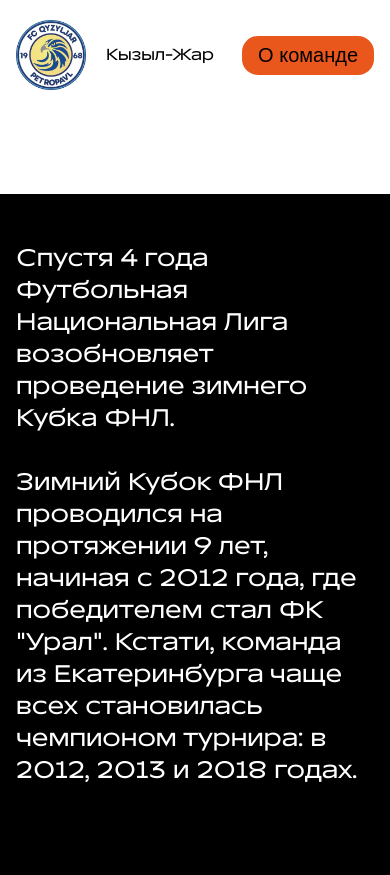
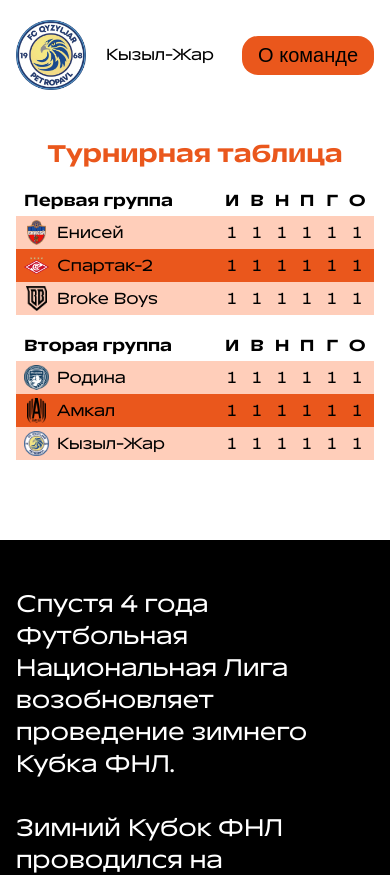
Before and after one commit to vas1levnv/fnl-camp, a Vue app: page / in a window 390 px wide. Shown: the part 1540-2415 px from the top of the page. Built offline with nearby package versions, Linux system fonts and the light colour scheme.

Commit message:
Верстает таблицу турнира

```diff
--- a/src/components/TeamsInfo/TeamsDetail/TeamsDetail.vue
+++ b/src/components/TeamsInfo/TeamsDetail/TeamsDetail.vue
@@ -6,31 +6,13 @@
 </template>
 
 <script>
-import enisei from '@/assets/img/Enisei.png'
-import spartak from '@/assets/img/spartak.png'
-import bb from '@/assets/img/bb.png'
-import rodina from '@/assets/img/rodina.png'
-import amkal from '@/assets/img/Amkal.png'
-import petropavl from '@/assets/img/petropavl.png'
 import TeamsItem from "@/components/TeamsInfo/TeamsDetail/TeamsItem.vue";
 
 export default {
 	name: "TeamsDetail",
 	components: {TeamsItem},
-	data() {
-		return {
-			teamsFirst: [
-				{id: 1, name: 'Енисей', src: enisei, link: '#', isWhite: false},
-				{id: 2, name: 'Спартак-2', src: spartak, link: '#', isWhite: false},
-				{id: 3, name: 'Broke Boys', src: bb, link: '#', isWhite: true}
-			],
-			teamsSecond: [
-				{id: 1, name: 'Родина', src: rodina, link: '#', isWhite: false},
-				{id: 2, name: 'Амкал', src: amkal, link: '#', isWhite: true},
-				{id: 3, name: 'Кызыл-Жар', src: petropavl, link: '#', isWhite: false}
-			],
-		}
-	}
+	props: ['teamsFirst', 'teamsSecond']
+
 }
 </script>
 
@@ -38,7 +20,7 @@ export default {
 .teams-detail {
 	display: grid;
 	grid-template-columns: 1fr 1fr;
-	gap: 3rem;
+	gap: 6rem;
 }
 
 @media (max-width: 1024px) {
--- a/src/components/TeamsInfo/TeamsInfo.vue
+++ b/src/components/TeamsInfo/TeamsInfo.vue
@@ -1,17 +1,93 @@
 <template>
 	<div class="teams-info">
 		<div class="container">
-			<teams-detail/>
+			<teams-detail :teamsFirst="teamsFirst" :teamsSecond="teamsSecond"/>
+			<teams-table :teamsFirst="teamsFirst" :teamsSecond="teamsSecond"/>
 		</div>
 	</div>
 </template>
 
 <script>
 import TeamsDetail from "@/components/TeamsInfo/TeamsDetail/TeamsDetail.vue";
+import TeamsTable from "@/components/TeamsInfo/TeamsTable/TeamsTable.vue";
+import enisei from "@/assets/img/Enisei.png";
+import spartak from "@/assets/img/spartak.png";
+import bb from "@/assets/img/bb.png";
+import rodina from "@/assets/img/rodina.png";
+import amkal from "@/assets/img/Amkal.png";
+import petropavl from "@/assets/img/petropavl.png";
 
 export default {
 	name: "TeamsInfo",
-	components: {TeamsDetail}
+	components: {TeamsTable, TeamsDetail},
+	data() {
+		return {
+			teamsFirst: [
+				{
+					id: 1, name: 'Енисей', src: enisei, link: '#', isWhite: false, stats: {
+						games: 1,
+						win: 1,
+						draw: 1,
+						loose: 1,
+						scores: 1,
+						points: 1,
+					}
+				},
+				{
+					id: 2, name: 'Спартак-2', src: spartak, link: '#', isWhite: false, stats: {
+						games: 1,
+						win: 1,
+						draw: 1,
+						loose: 1,
+						scores: 1,
+						points: 1,
+					}
+				},
+				{
+					id: 3, name: 'Broke Boys', src: bb, link: '#', isWhite: true, stats: {
+						games: 1,
+						win: 1,
+						draw: 1,
+						loose: 1,
+						scores: 1,
+						points: 1,
+					}
+				}
+			],
+			teamsSecond: [
+				{
+					id: 1, name: 'Родина', src: rodina, link: '#', isWhite: false, stats: {
+						games: 1,
+						win: 1,
+						draw: 1,
+						loose: 1,
+						scores: 1,
+						points: 1,
+					}
+				},
+				{
+					id: 2, name: 'Амкал', src: amkal, link: '#', isWhite: true, stats: {
+						games: 1,
+						win: 1,
+						draw: 1,
+						loose: 1,
+						scores: 1,
+						points: 1,
+					}
+				},
+				{
+					id: 3, name: 'Кызыл-Жар', src: petropavl, link: '#', isWhite: false, stats: {
+						games: 1,
+						win: 1,
+						draw: 1,
+						loose: 1,
+						scores: 1,
+						points: 1,
+					}
+				}
+			],
+		}
+	}
 }
 </script>
 
--- /dev/null
+++ b/src/components/TeamsInfo/TeamsTable/TeamsTable.vue
@@ -0,0 +1,50 @@
+<template>
+	<div class="teams-table">
+		<h2>Турнирная таблица</h2>
+		<teams-table-item title="Первая группа" :teams="teamsFirst"/>
+		<teams-table-item title="Вторая группа" :teams="teamsSecond"/>
+	</div>
+</template>
+
+<script>
+import TeamsTableItem from "@/components/TeamsInfo/TeamsTable/TeamsTableItem.vue";
+
+export default {
+	name: "TeamsTable",
+	components: {TeamsTableItem},
+	props: {
+		teamsFirst: Array,
+		teamsSecond: Array,
+	},
+}
+</script>
+
+<style scoped lang="scss">
+.teams-table {
+	display: flex;
+	flex-direction: column;
+	gap: 2.5rem;
+	margin-top: 3rem;
+
+	h2 {
+		text-align: center;
+	}
+}
+
+@media (max-width: 1024px) {
+	.teams-table{
+		gap: 1.5rem;
+	}
+}
+
+@media (max-width: 768px) {
+	.teams-table{
+		gap: 1rem;
+		margin-top: 1.5rem;
+
+		h2{
+			font-size: 1.5rem;
+		}
+	}
+}
+</style>
--- /dev/null
+++ b/src/components/TeamsInfo/TeamsTable/TeamsTableItem.vue
@@ -0,0 +1,157 @@
+<template>
+	<table>
+		<tr>
+			<th>
+				{{ title }}
+			</th>
+			<th>И</th>
+			<th>В</th>
+			<th>Н</th>
+			<th>П</th>
+			<th>Г</th>
+			<th>О</th>
+		</tr>
+		<tr v-for="item in teams" :key="item.id">
+			<td>
+				<div class="team-name">
+					<img :class="{white: item.isWhite}" :src="item.src" :alt="item.name">
+					<span>{{ item.name }}</span>
+				</div>
+			</td>
+			<td>{{ item.stats.games }}</td>
+			<td>{{ item.stats.win }}</td>
+			<td>{{ item.stats.draw }}</td>
+			<td>{{ item.stats.loose }}</td>
+			<td>{{ item.stats.scores }}</td>
+			<td>{{ item.stats.points }}</td>
+		</tr>
+	</table>
+</template>
+
+<script>
+export default {
+	name: "TeamsTableItem",
+	props: ['title', 'teams']
+}
+</script>
+
+<style scoped lang="scss">
+table {
+	width: 100%;
+	font-size: 1.5rem;
+	text-align: center;
+	border-collapse: collapse;
+	max-width: 1200px;
+	margin: 0 auto;
+
+	img {
+		width: 25px;
+		height: 25px;
+		object-fit: contain;
+	}
+
+	.white {
+		filter: brightness(0) saturate(100%);
+	}
+
+	.team-name {
+		display: flex;
+		align-items: center;
+		gap: 0.5rem;
+		text-align: start;
+	}
+
+	th {
+		font-size: 1.875rem;
+
+		&:first-child {
+			text-align: start;
+		}
+	}
+
+	th, td {
+		padding: 0.5rem;
+
+		&:first-child {
+			padding-left: 5rem;
+		}
+
+		&:last-child {
+			padding-right: 5rem;
+		}
+
+		&:not(:first-child) {
+			width: 60px;
+		}
+
+	}
+
+
+	tr {
+		&:nth-child(odd) {
+			background: var(--orange);
+		}
+
+		&:nth-child(even) {
+			background: #FFCEBA;
+		}
+
+		&:first-child {
+			background: none;
+		}
+	}
+}
+
+@media (max-width: 1024px) {
+	table {
+		th {
+			font-size: 1.5rem;
+		}
+
+		td {
+			font-size: 1rem;
+		}
+
+		th, td {
+			padding: 0.25rem;
+
+			&:first-child {
+				padding-left: 2.5rem;
+			}
+
+			&:last-child {
+				padding-right: 2.5rem;
+			}
+
+			&:not(:first-child) {
+				width: 40px;
+			}
+
+		}
+	}
+}
+
+@media (max-width: 576px) {
+	table {
+		th {
+			font-size: 1rem;
+		}
+
+		th, td {
+
+			&:first-child {
+				padding-left: .5rem;
+			}
+
+			&:last-child {
+				padding-right: .5rem;
+			}
+
+			&:not(:first-child) {
+				width: 25px;
+			}
+
+		}
+	}
+}
+</style>
```
